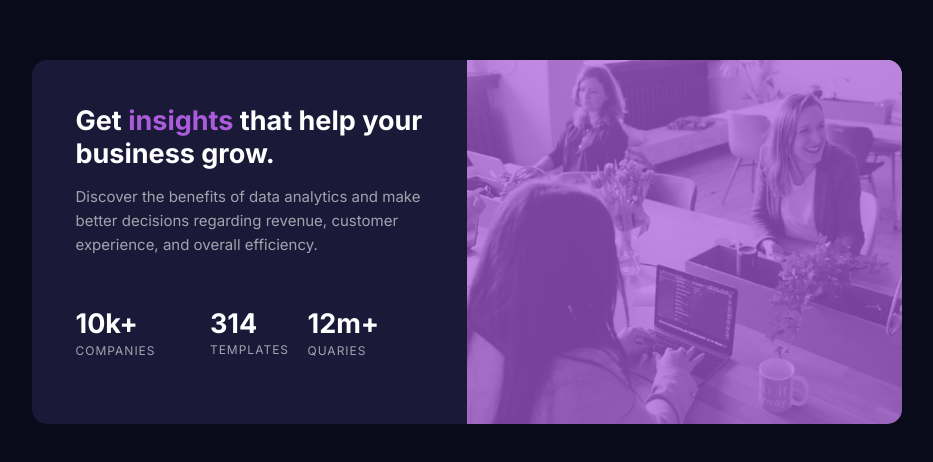
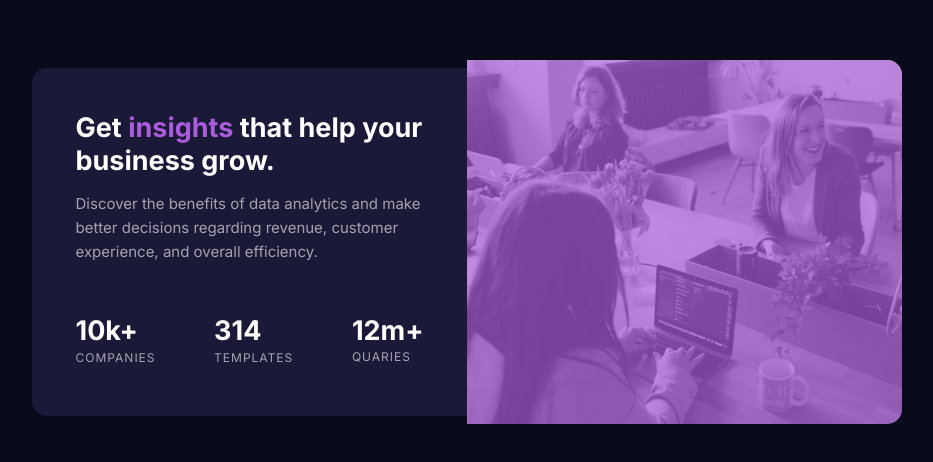
Before and after one commit to nenadmne/stats-preview-card-component, a plain HTML site: page index.html in a window 1280 px wide. Shown: the part 158-620 px from the top of the page, without its empty margins (173-1106 px from the left). Drawn offline with Linux system fonts and the light colour scheme.

Commit message:
initial commit

```diff
--- a/style.css
+++ b/style.css
@@ -33,6 +33,7 @@ body, main, html{
     border: 0%;
     margin: 0 auto;
     justify-content: center;
+    align-items: center;
 }
 
 main {
@@ -148,7 +149,7 @@ h1, h2 {
     }
 
     .bottom-left, .bottom-mid, .bottom-right {
-        flex-basis: 33.33%;
+        box-sizing: border-box;
     }
 
     .bottom {
```
